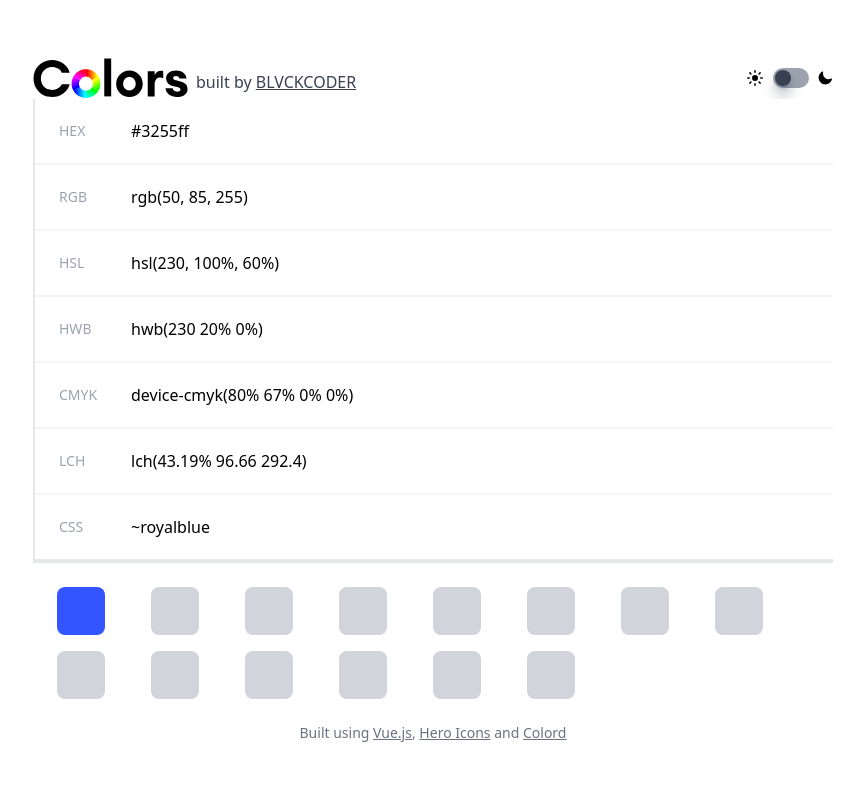
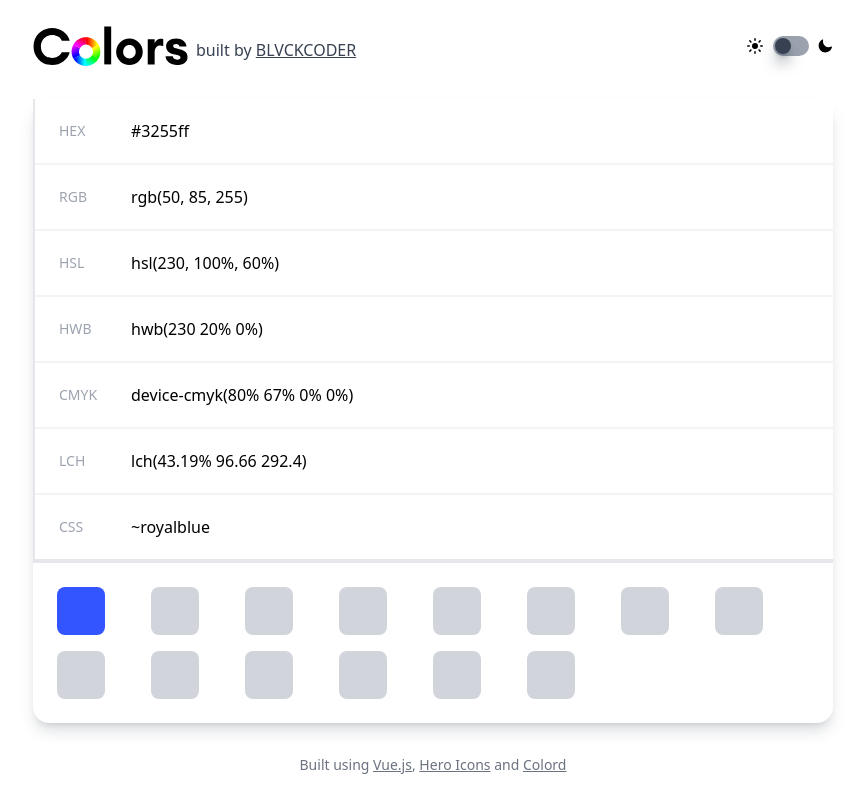
Before and after one commit to Kunoacc/colors, a Vue app: page / in a window 1280 px wide. Shown: the whole page, without its empty margins (207-1072 px from the left). Built offline with nearby package versions, Linux system fonts and the light colour scheme.

Commit message:
chore: styling updates

```diff
--- a/src/layouts/Default.vue
+++ b/src/layouts/Default.vue
@@ -2,7 +2,11 @@
   <div class="min-h-screen items-center justify-center flex">
     <div class="container m-5 max-w-[50rem]">
       <AppHeader></AppHeader>
-      <slot></slot>
+      <main
+        class="flex flex-col flex-wrap my-8 mx-0 shadow-gray-500/25 shadow-lg rounded-2xl"
+      >
+        <slot></slot>
+      </main>
       <AppFooter></AppFooter>
     </div>
   </div>
--- a/src/views/HomeView.vue
+++ b/src/views/HomeView.vue
@@ -5,10 +5,8 @@ import ColorSwatch from "@/components/ColorSwatch.vue";
 </script>
 
 <template>
-  <main>
-    <Default>
-      <ColorBreakdown></ColorBreakdown>
-      <ColorSwatch></ColorSwatch>
-    </Default>
-  </main>
+  <Default>
+    <ColorBreakdown></ColorBreakdown>
+    <ColorSwatch></ColorSwatch>
+  </Default>
 </template>
```
